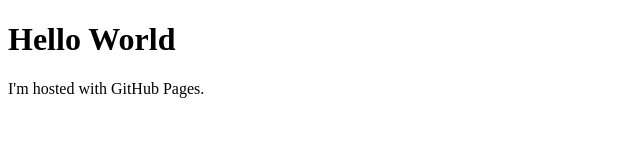
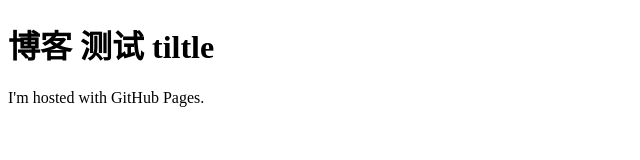
Before and after one commit to Parkour-zhou/Parkour-zhou.github.io, a plain HTML site: page index.html in a window 1280 px wide. Shown: the whole page, without its empty margins (0-640 px from the left). Drawn offline with Linux system fonts and the light colour scheme.

Commit message:
修改博客标题

```diff
--- a/index.html
+++ b/index.html
@@ -1,7 +1,7 @@
 <!DOCTYPE html>
 <html>
 <body>
-<h1>Hello World</h1>
+<h1>博客 测试 tiltle</h1>
 <p>I'm hosted with GitHub Pages.</p>
 </body>
 </html>
```
